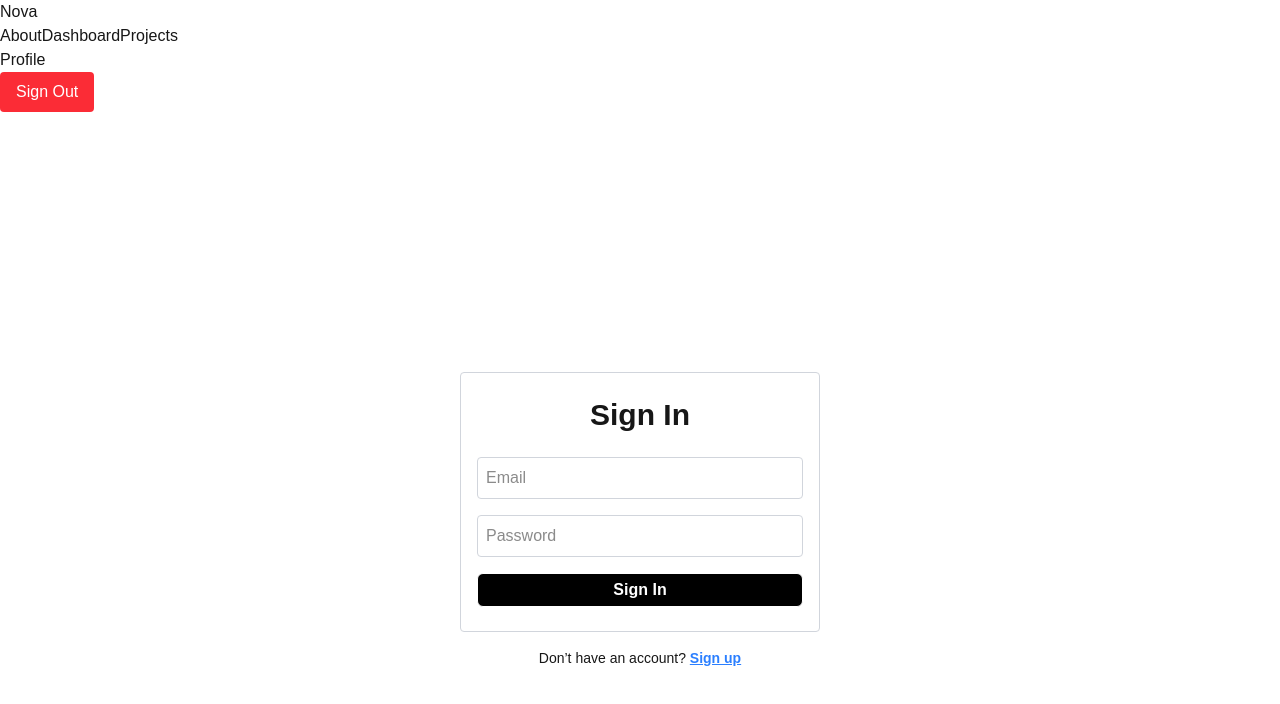
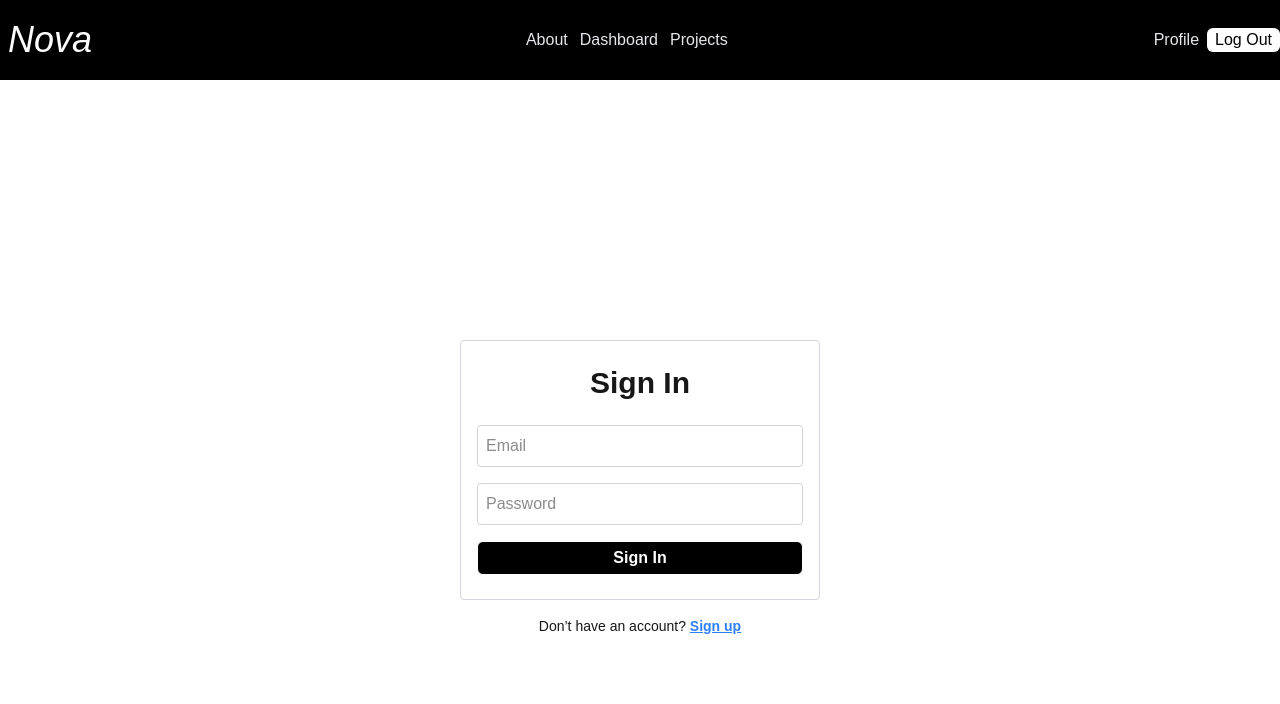
Before and after one commit to atiya-inayat/nova-task-manager, a Next.js app: page /auth/signin in a window 1280 px wide. Shown: the top 704 px of the page. Built offline with nearby package versions, Linux system fonts and the light colour scheme.

Commit message:
styling dashboard

```diff
--- a/app/component/CreateProjectForm.tsx
+++ b/app/component/CreateProjectForm.tsx
@@ -38,24 +38,33 @@ export default function CreateProjectForm() {
   };
 
   return (
-    <div>
-      <form onSubmit={handleCreate}>
+    <div className="">
+      <form
+        className=" flex items-center justify-center flex-col space-y-4 "
+        onSubmit={handleCreate}
+      >
         {error && <p>{error}</p>}
+        <p>Create New Project here!</p>
+
         <input
+          className="border  border-gray-200 rounded-md px-2 py-1"
           type="text"
           placeholder="Project Name"
           value={name}
           onChange={(e) => setName(e.target.value)}
         />
         <textarea
+          className="border  border-gray-200 rounded-md px-2 py-1"
           placeholder="Description"
           value={description}
           onChange={(e) => setDescription(e.target.value)}
         ></textarea>
 
-        <button type="submit" disabled={loading}>
-          {loading ? "Creating..." : "Create Project"}
-        </button>
+        <div className="w-full bg-black text-white font-semibold cursor-pointer flex justify-center border p-1 rounded-md mb-2">
+          <button type="submit" disabled={loading}>
+            {loading ? "Creating..." : "Create Project"}
+          </button>
+        </div>
       </form>
     </div>
   );
--- a/app/component/Navbar.tsx
+++ b/app/component/Navbar.tsx
@@ -1,18 +1,23 @@
 import React from "react";
 import { SignoutBtn } from "./SignoutBtn";
+import Link from "next/link";
 
 const Navbar = () => {
   return (
-    <div>
-      <div>
-        <h2>Nova</h2>
+    <div className="w-full bg-black text-white h-20 flex justify-between items-center">
+      <div className="p-2">
+        <h1 className=" text-4xl italic  ">
+          <Link href="/dashboard">Nova</Link>
+        </h1>
       </div>
-      <div>
+      <div className="flex  justify-between w-auto gap-3 text-gray-200">
         <span>About</span>
-        <span>Dashboard</span>
+        <span>
+          <Link href="/dashboard">Dashboard</Link>
+        </span>
         <span>Projects</span>
       </div>
-      <div>
+      <div className=" flex gap-2 items-center text-gray-200">
         <span>Profile</span>
         <div>
           <SignoutBtn />
--- a/app/component/ProjectList.tsx
+++ b/app/component/ProjectList.tsx
@@ -2,18 +2,30 @@
 
 export default function ProjectList({ projects }: { projects: any[] }) {
   if (!projects.length) {
-    return <p>No Project yet.</p>;
+    return <p className="text-gray-500">No Project yet. Create One...</p>;
   }
 
   return (
-    <div>
-      {projects.map((project) => (
-        <div key={project._id}>
-          <h3>{project.name}</h3>
-          {project.description && <p>{project.description}</p>}
-          <p>Owner: {project.owner?.email || "you"}</p>
-        </div>
-      ))}
+    <div className="flex flex-col justify-center items-center">
+      <div>
+        <h2 className="font-bold">Your Projects.</h2>
+      </div>
+      <div className=" border border-gray-200 rounded-md px-3 py-2 ">
+        {projects.map((project) => (
+          <div
+            className="border border-gray-200 p-1 rounded-md mb-2 "
+            key={project._id}
+          >
+            <h2 className="text-gray-700 text-sm">Name: {project.name}</h2>
+            <div className="text-gray-700 text-sm">
+              {project.description && <p>Description: {project.description}</p>}
+            </div>
+            <p className="text-gray-700 text-sm">
+              Owner: {project.owner?.email || "you"}
+            </p>
+          </div>
+        ))}
+      </div>
     </div>
   );
 }
--- a/app/component/SignoutBtn.tsx
+++ b/app/component/SignoutBtn.tsx
@@ -5,9 +5,9 @@ export function SignoutBtn() {
   return (
     <button
       onClick={() => signOut({ callbackUrl: "/auth/signin" })}
-      className="bg-red-500 text-white px-4 py-2 rounded "
+      className=" text-black bg-white px-2   rounded-md cursor-pointer "
     >
-      Sign Out
+      Log Out
     </button>
   );
 }
--- a/app/dashboard/page.tsx
+++ b/app/dashboard/page.tsx
@@ -34,11 +34,24 @@ export default async function DashboardPage() {
   console.log("Dashboard projects (serialized):", projects);
 
   return (
+    <div className="flex flex-col items-center gap-5 justify-center h-screen">
       <div>
-      <h1>Welcome, {session.user.email}</h1>
+        <h1 className="   ">
+          <span className="text-4xl text-shadow-black font-extrabold">
+            Welcome
+          </span>
+          , {session.user.email}
+        </h1>
+      </div>
+
+      <div className="   flex flex-row items-center justify-around gap-5 border border-gray-200 rounded-md p-4 mt-1 ">
+        <div>
           <CreateProjectForm />
+        </div>
 
+        <div>
           <ProjectList projects={projects} />
+        </div>
 
         {/* role based access */}
         {session.user.role === "admin" && (
@@ -48,5 +61,6 @@ export default async function DashboardPage() {
           </div>
         )}
       </div>
+    </div>
   );
 }
```
Lines whose indentation alone changed are shown as unchanged.
